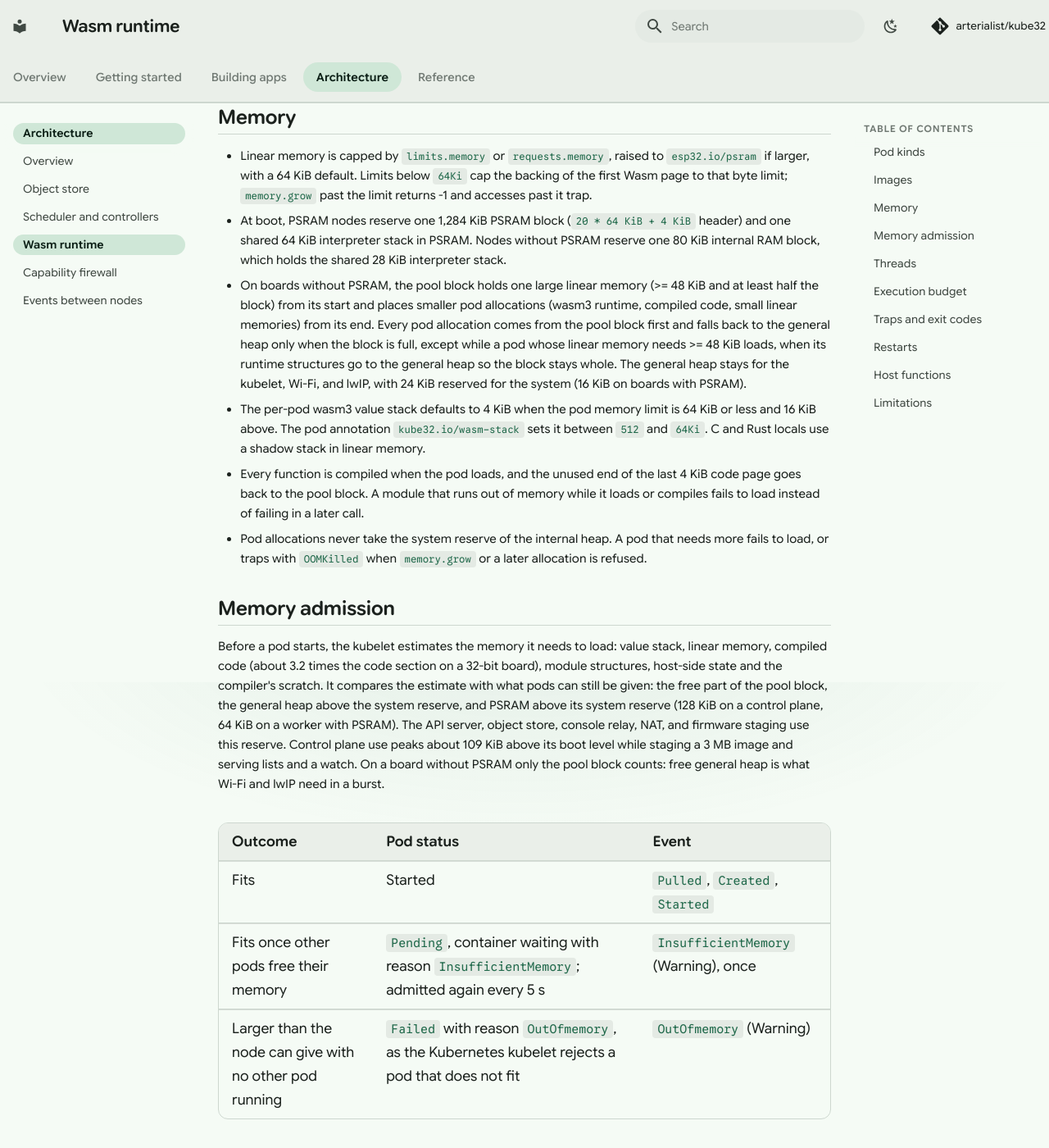
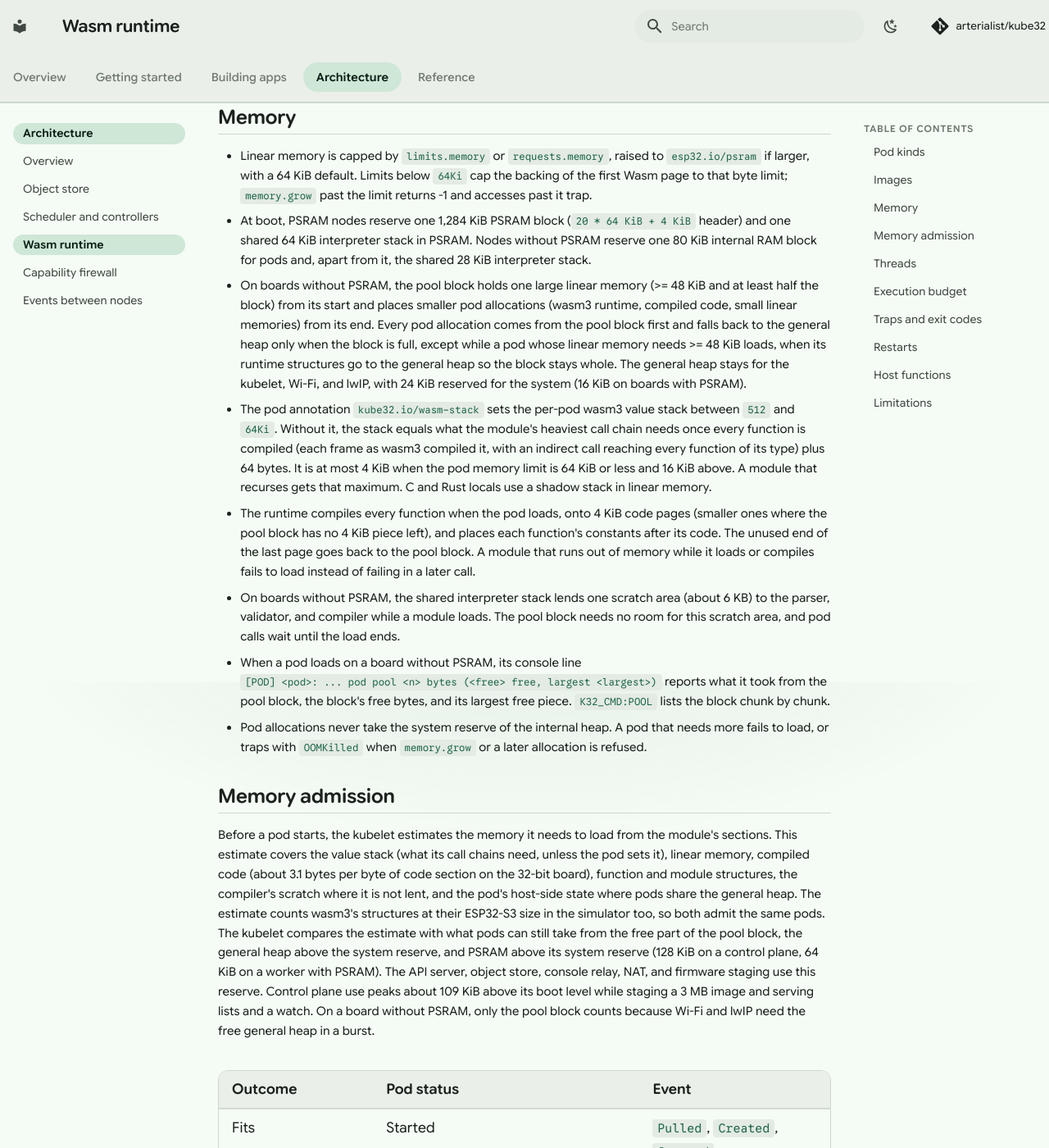
Before and after one commit to arterialist/kube32, an MkDocs documentation site: the page built from docs/architecture/wasm-runtime.md, in a window 1280 px wide and 1400 px high, scrolled down 968 px. Shown: the whole window at 82% size. Built offline with MkDocs 1.6.1 and Material for MkDocs 9.7.7, drawn with Linux system fonts in a browser that asks for light colours; comment, search, counter and statistics services are not loaded.

Commit message:
docs(runtime): describe module-sized value stacks and pool use
The runtime architecture page covers the value stack sized from a
module's call chains, code pages, and constants. It also covers the
compile scratch lent from the interpreter stack, the pool line of a
pod's load, and the estimate admission uses. The app development page
and its annotation table describe the value stack's default. A board
without PSRAM reserves the interpreter stack apart from the pool block.
Update the changelog to match.

```diff
--- a/docs/architecture/wasm-runtime.md
+++ b/docs/architecture/wasm-runtime.md
@@ -24,15 +24,17 @@ Unresolved images or images too large for node memory fail the pod with `ErrImag
 ## Memory
 
 - Linear memory is capped by `limits.memory` or `requests.memory`, raised to `esp32.io/psram` if larger, with a 64 KiB default. Limits below `64Ki` cap the backing of the first Wasm page to that byte limit; `memory.grow` past the limit returns -1 and accesses past it trap.
-- At boot, PSRAM nodes reserve one 1,284 KiB PSRAM block (`20 * 64 KiB + 4 KiB` header) and one shared 64 KiB interpreter stack in PSRAM. Nodes without PSRAM reserve one 80 KiB internal RAM block, which holds the shared 28 KiB interpreter stack.
+- At boot, PSRAM nodes reserve one 1,284 KiB PSRAM block (`20 * 64 KiB + 4 KiB` header) and one shared 64 KiB interpreter stack in PSRAM. Nodes without PSRAM reserve one 80 KiB internal RAM block for pods and, apart from it, the shared 28 KiB interpreter stack.
 - On boards without PSRAM, the pool block holds one large linear memory (>= 48 KiB and at least half the block) from its start and places smaller pod allocations (wasm3 runtime, compiled code, small linear memories) from its end. Every pod allocation comes from the pool block first and falls back to the general heap only when the block is full, except while a pod whose linear memory needs >= 48 KiB loads, when its runtime structures go to the general heap so the block stays whole. The general heap stays for the kubelet, Wi-Fi, and lwIP, with 24 KiB reserved for the system (16 KiB on boards with PSRAM).
-- The per-pod wasm3 value stack defaults to 4 KiB when the pod memory limit is 64 KiB or less and 16 KiB above. The pod annotation `kube32.io/wasm-stack` sets it between `512` and `64Ki`. C and Rust locals use a shadow stack in linear memory.
-- Every function is compiled when the pod loads, and the unused end of the last 4 KiB code page goes back to the pool block. A module that runs out of memory while it loads or compiles fails to load instead of failing in a later call.
+- The pod annotation `kube32.io/wasm-stack` sets the per-pod wasm3 value stack between `512` and `64Ki`. Without it, the stack equals what the module's heaviest call chain needs once every function is compiled (each frame as wasm3 compiled it, with an indirect call reaching every function of its type) plus 64 bytes. It is at most 4 KiB when the pod memory limit is 64 KiB or less and 16 KiB above. A module that recurses gets that maximum. C and Rust locals use a shadow stack in linear memory.
+- The runtime compiles every function when the pod loads, onto 4 KiB code pages (smaller ones where the pool block has no 4 KiB piece left), and places each function's constants after its code. The unused end of the last page goes back to the pool block. A module that runs out of memory while it loads or compiles fails to load instead of failing in a later call.
+- On boards without PSRAM, the shared interpreter stack lends one scratch area (about 6 KB) to the parser, validator, and compiler while a module loads. The pool block needs no room for this scratch area, and pod calls wait until the load ends.
+- When a pod loads on a board without PSRAM, its console line `[POD] <pod>: ... pod pool <n> bytes (<free> free, largest <largest>)` reports what it took from the pool block, the block's free bytes, and its largest free piece. `K32_CMD:POOL` lists the block chunk by chunk.
 - Pod allocations never take the system reserve of the internal heap. A pod that needs more fails to load, or traps with `OOMKilled` when `memory.grow` or a later allocation is refused.
 
 ## Memory admission
 
-Before a pod starts, the kubelet estimates the memory it needs to load: value stack, linear memory, compiled code (about 3.2 times the code section on a 32-bit board), module structures, host-side state and the compiler's scratch. It compares the estimate with what pods can still be given: the free part of the pool block, the general heap above the system reserve, and PSRAM above its system reserve (128 KiB on a control plane, 64 KiB on a worker with PSRAM). The API server, object store, console relay, NAT, and firmware staging use this reserve. Control plane use peaks about 109 KiB above its boot level while staging a 3 MB image and serving lists and a watch. On a board without PSRAM only the pool block counts: free general heap is what Wi-Fi and lwIP need in a burst.
+Before a pod starts, the kubelet estimates the memory it needs to load from the module's sections. This estimate covers the value stack (what its call chains need, unless the pod sets it), linear memory, compiled code (about 3.1 bytes per byte of code section on the 32-bit board), function and module structures, the compiler's scratch where it is not lent, and the pod's host-side state where pods share the general heap. The estimate counts wasm3's structures at their ESP32-S3 size in the simulator too, so both admit the same pods. The kubelet compares the estimate with what pods can still take from the free part of the pool block, the general heap above the system reserve, and PSRAM above its system reserve (128 KiB on a control plane, 64 KiB on a worker with PSRAM). The API server, object store, console relay, NAT, and firmware staging use this reserve. Control plane use peaks about 109 KiB above its boot level while staging a 3 MB image and serving lists and a watch. On a board without PSRAM, only the pool block counts because Wi-Fi and lwIP need the free general heap in a burst.
 
 | Outcome | Pod status | Event |
 | --- | --- | --- |
```
Also changed, not shown: CHANGELOG.md (+5 -0 lines), docs/app-development.md (+3 -3 lines).
